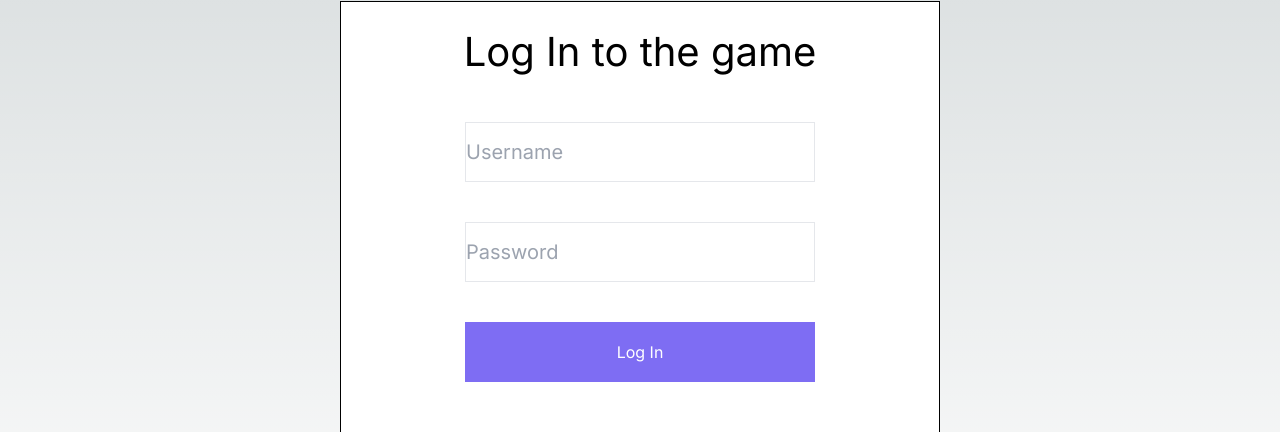
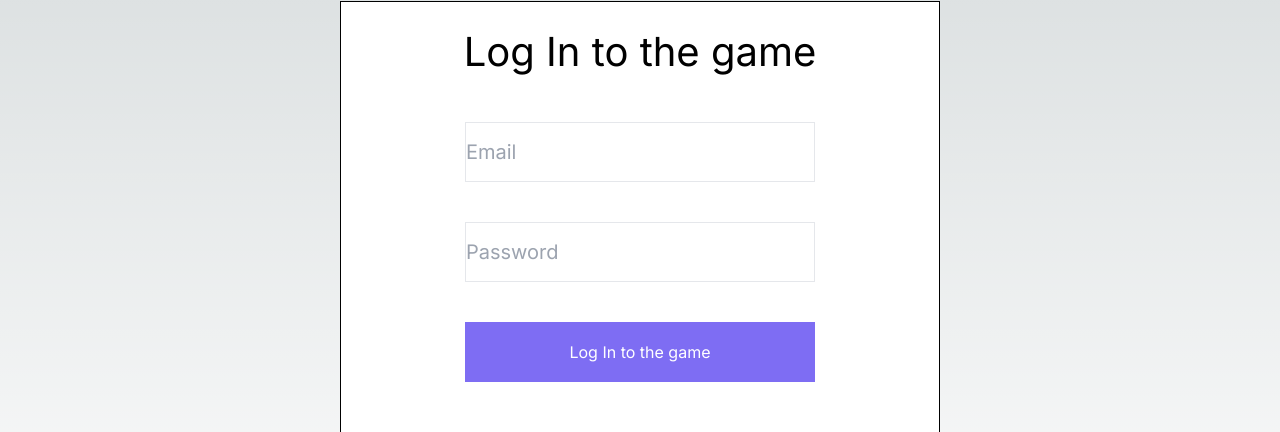
Before and after one commit to Pinecone-Hop-2-Fall-odd/Quiz-Tuguldur.Dashrentsen, a Next.js app in the folder front-end/: page /LogInHome in a window 1280 px wide. Shown: the part 149-581 px from the top of the page. Built offline with nearby package versions, Linux system fonts and the light colour scheme; no server answers.

Commit message:
log in try

```diff
--- a/front-end/src/app/LogInHome/page.js
+++ b/front-end/src/app/LogInHome/page.js
@@ -1,14 +1,17 @@
 "use client";
 
-import Link from "next/link";
+import { useRouter } from "next/navigation";
 import { useState, useEffect } from "react";
 
 export default function LogIn() {
   const BE_URL = "http://localhost:8080/user";
-  const oneUser = "http://localhost:8080/allUser";
+  const router = useRouter()
 
   const [user, setUser] = useState();
-  const [newUser, setNewUser] = useState({ name: "", age: "", password: "" });
+  const [body, setBody] = useState({
+    email: "",
+    password: "",
+  });
 
   useEffect(() => {
     fetchData();
@@ -16,7 +19,7 @@ export default function LogIn() {
 
   async function fetchData() {
     try {
-      const response = await fetch(BE_URL,oneUser);
+      const response = await fetch(BE_URL);
       const data = await response.json();
       setUser(data.data);
     } catch (error) {
@@ -24,63 +27,65 @@ export default function LogIn() {
     }
   }
 
-  async function handleUpdate(id) {
+  async function handleSubmit(e) {
+    e.preventDefault();
+
     try {
-      const password = prompt("Enter password:");
-      if (password === null) return;
+      const options = {
+        method: "POST",
 
-      const updatedName = prompt("Enter updated name:");
-      const updatedAge = prompt("Enter updated age");
+        headers: {
+          "Content-Type": "application/json",
+        },
 
-      if (updatedName !== null && updatedAge !== null) {
-        const updatedData = {
-          name: updatedName,
-          age: updatedAge,
-          password: password,
-        };
-        const options = {
-          method: "PUT",
-          headers: {
-            "Content-Type": "application/json",
-          },
-          body: JSON.stringify(updatedData),
-        };
+        body: JSON.stringify(body),
+      };
 
-        const response = await fetch(`${BE_URL}/${id}`, options);
+      await fetch(BE_URL, options);
 
-        if (response.ok) {
-          fetchData();
-        } else {
-          alert("Incorrect password. Update failed.");
-        }
-      }
+      setBody({
+        userName: "",
+        firstName: "",
+        lastName: "",
+        password: "",
+        email: "",
+      });
+
+      fetchData();
     } catch (error) {
-      console.error("Error updating user:", error);
+      console.error("Error submitting data:", error);
     }
+    console.log(user);
   }
-
   return (
     <div className="bg-gray w-screen h-screen flex justify-center items-center">
-      <div className="w-[600px] h-[500px] bg-white border-[1px] border-black border-solid  flex flex-col items-center pt-[20px] gap-[40px] ">
+      <form
+        onSubmit={handleSubmit}
+        className="w-[600px] h-[500px] bg-white border-[1px] border-black border-solid  flex flex-col items-center pt-[20px] gap-[40px] "
+      >
         <h1 className="text-[40px]">Log In to the game</h1>
         <input
+          value={body.email}
           type="text"
-          id="usernameInput"
-          name="usernameInput"
-          placeholder="Username"
+          id="emailInput"
+          name="emailInput"
+          placeholder="Email"
           className="text-[20px] bg-gray border-solid border-gray border-[1px] w-[350px] h-[60px] "
+          onChange={(e) => setBody({ ...body, email: e.target.value })}
         ></input>
         <input
+          value={body.password}
           type="text"
           id="passwordInput"
           name="passwordInput"
           placeholder="Password"
           className="text-[20px] bg-gray border-solid border-gray border-[1px] w-[350px] h-[60px] "
+          onChange={(e) => setBody({ ...body, password: e.target.value })}
         ></input>
         <button className="text-white bg-[#7e6df3] w-[350px] h-[60px]">
-          Log In
+          Log In to the game
         </button>
-      </div>
+      </form>
     </div>
   );
 }
```
Also changed, not shown: front-end/src/app/page.js (+3 -4 lines), 1 other file (tests, documents, lock files or other folders).
